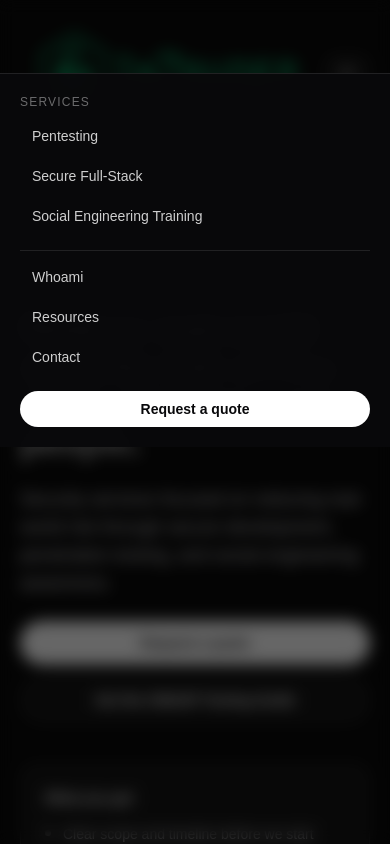
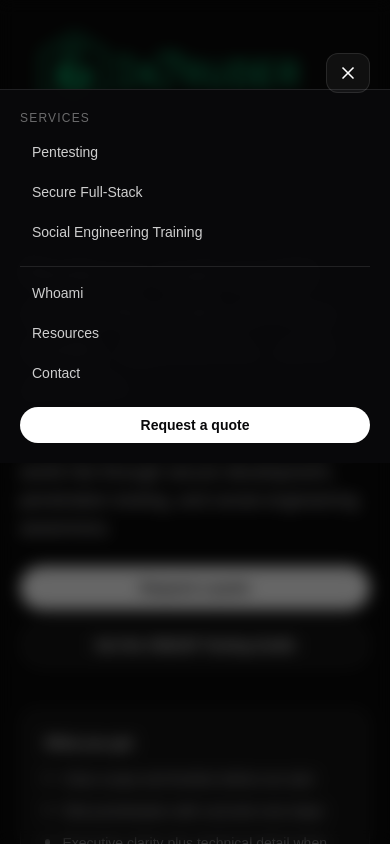
Before and after one commit to in7ruder-ch/in7ruder-web, a Next.js app: page / in a window 390 px wide. Both pictures are taken after a click on the button "Open menu". Shown: the top 844 px of the page. Built offline with nearby package versions, Linux system fonts and the light colour scheme.

Commit message:
navbar fix

```diff
--- a/src/app/page.js
+++ b/src/app/page.js
@@ -41,7 +41,7 @@ export const metadata = {
 
 export default function Home() {
   return (
-    <main className="pt-14">
+    <main>
       <Hero />
       <Services />
       <Whoami />
--- a/src/components/Navbar.jsx
+++ b/src/components/Navbar.jsx
@@ -10,11 +10,13 @@ function IconMenu({ className = "h-5 w-5" }) {
     <svg
       viewBox="0 0 24 24"
       aria-hidden="true"
+      focusable="false"
       className={className}
       fill="none"
       stroke="currentColor"
       strokeWidth="2"
       strokeLinecap="round"
+      strokeLinejoin="round"
     >
       <path d="M4 6h16" />
       <path d="M4 12h16" />
@@ -28,11 +30,13 @@ function IconX({ className = "h-5 w-5" }) {
     <svg
       viewBox="0 0 24 24"
       aria-hidden="true"
+      focusable="false"
       className={className}
       fill="none"
       stroke="currentColor"
       strokeWidth="2"
       strokeLinecap="round"
+      strokeLinejoin="round"
     >
       <path d="M6 6l12 12" />
       <path d="M18 6l-12 12" />
@@ -100,7 +104,7 @@ export default function Navbar() {
     const match = pathname.match(/^\/services\/([^/]+)$/);
     if (!match) return "/#contact";
 
-    const slug = match[1]; // e.g. pentesting | secure-fullstack | social-engineering-training
+    const slug = match[1]; // pentesting | secure-fullstack | social-engineering-training
     return `/?service=${encodeURIComponent(slug)}#contact`;
   }, [pathname]);
 
@@ -178,21 +182,37 @@ export default function Navbar() {
             </div>
           </div>
 
-          <Link href="/work" className="hover:text-white transition" onClick={closeAll}>
+          <Link
+            href="/work"
+            className="hover:text-white transition"
+            onClick={closeAll}
+          >
             Whoami
           </Link>
 
-          <Link href="/#resources" className="hover:text-white transition" onClick={closeAll}>
+          <Link
+            href="/#resources"
+            className="hover:text-white transition"
+            onClick={closeAll}
+          >
             Resources
           </Link>
 
-          <Link href="/#contact" className="hover:text-white transition" onClick={closeAll}>
+          <Link
+            href="/#contact"
+            className="hover:text-white transition"
+            onClick={closeAll}
+          >
             Contact
           </Link>
         </nav>
 
-        {/* Right side: desktop CTA + mobile burger */}
-        <div className="flex items-center gap-3">
+        {/* Right side */}
+        <div
+          className={`flex items-center gap-3 ${
+            mobileOpen ? "relative z-[9999]" : ""
+          }`}
+        >
           <Link
             href={requestQuoteHref}
             className="hidden md:inline-flex items-center rounded-full bg-white px-4 py-2 text-sm font-semibold text-zinc-950 hover:bg-[var(--color-brand)] hover:!text-white transition-colors"
@@ -201,14 +221,21 @@ export default function Navbar() {
             Request a quote
           </Link>
 
+          {/* Mobile toggle */}
           <button
             type="button"
-            className="md:hidden inline-flex items-center justify-center rounded-xl border border-white/10 bg-white/5 px-3 py-2 text-sm text-white/90 hover:bg-white/10 transition"
+            className="md:hidden inline-flex h-10 w-11 items-center justify-center rounded-xl border border-white/10 bg-white/5 text-white hover:bg-white/10 transition leading-none shrink-0"
             aria-label={mobileOpen ? "Close menu" : "Open menu"}
             aria-expanded={mobileOpen ? "true" : "false"}
             onClick={() => setMobileOpen((v) => !v)}
           >
-            {mobileOpen ? <IconX /> : <IconMenu />}
+            <span className="inline-flex items-center justify-center text-white">
+              {mobileOpen ? (
+                <IconX className="h-5 w-5" />
+              ) : (
+                <IconMenu className="h-5 w-5" />
+              )}
+            </span>
           </button>
         </div>
       </div>
@@ -225,7 +252,7 @@ export default function Navbar() {
           />
 
           {/* Panel */}
-          <div className="md:hidden fixed left-0 right-0 top-[73px] z-50 border-t border-white/10 bg-zinc-950/95 backdrop-blur">
+          <div className="md:hidden fixed left-0 right-0 top-[73px] z-50 mt-4 border-t border-white/10 bg-zinc-950/95 backdrop-blur">
             <div className="mx-auto max-w-6xl px-5 py-5 space-y-4">
               <div className="space-y-2">
                 <p className="text-xs uppercase tracking-widest text-white/40">
@@ -264,6 +291,7 @@ export default function Navbar() {
                 >
                   Whoami
                 </Link>
+
                 <Link
                   href="/#resources"
                   className="block rounded-xl px-3 py-2 text-sm text-white/80 hover:text-white hover:bg-white/5 transition"
@@ -271,6 +299,7 @@ export default function Navbar() {
                 >
                   Resources
                 </Link>
+
                 <Link
                   href="/#contact"
                   className="block rounded-xl px-3 py-2 text-sm text-white/80 hover:text-white hover:bg-white/5 transition"
```
